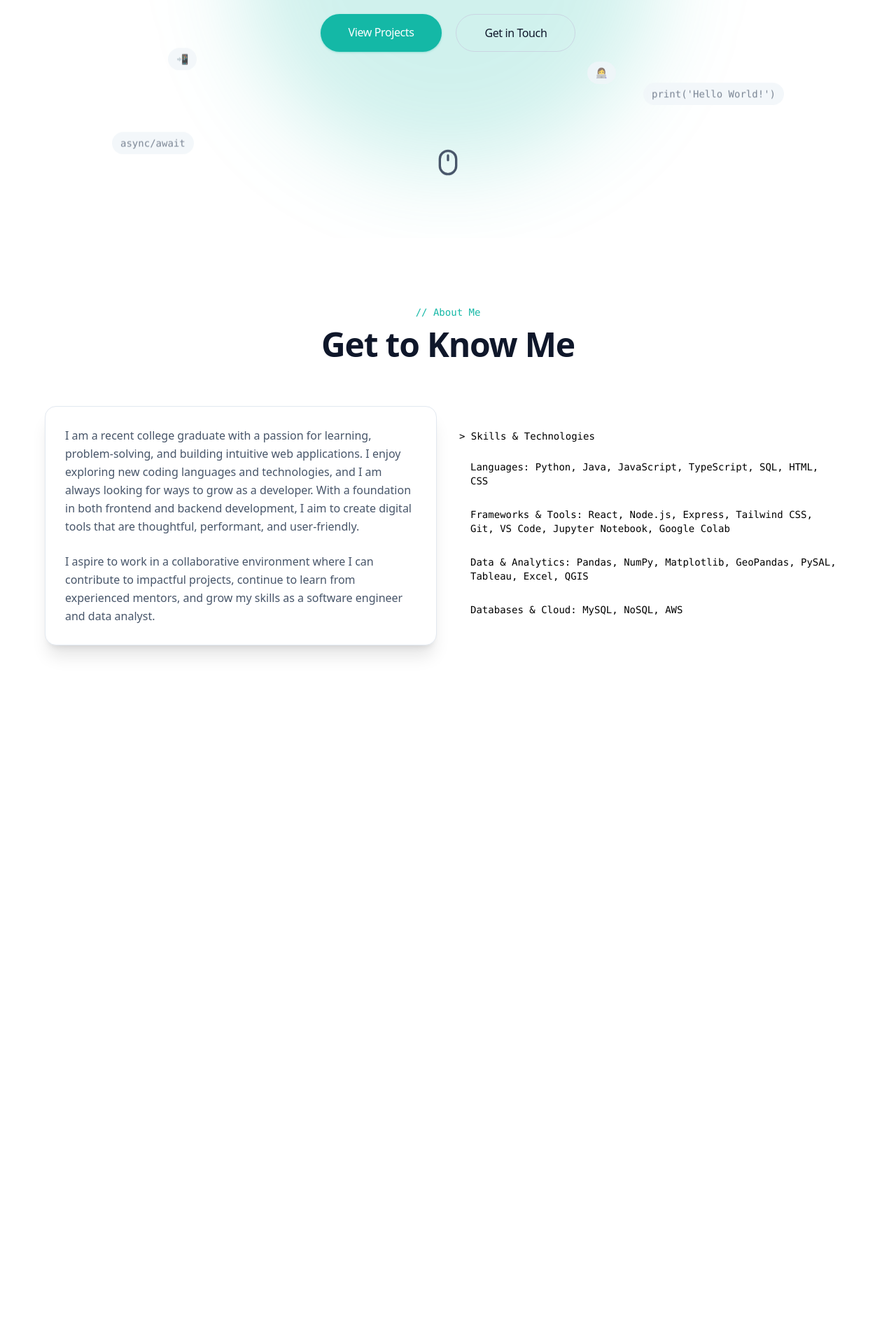
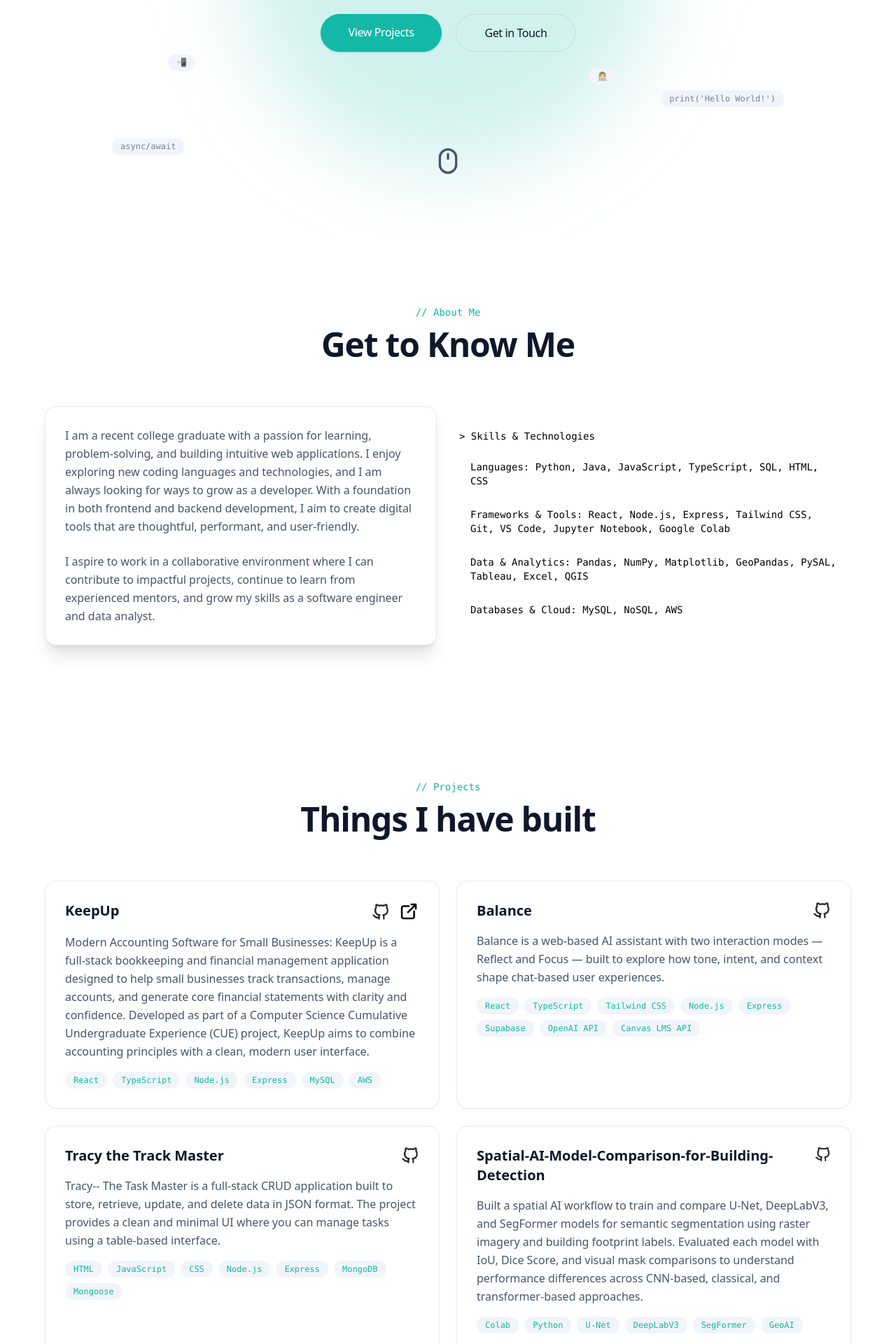
Before and after one commit to julieamononce/julieamon, a React (Vite) app: page / in a window 1280 px wide. Shown: the part 460-2380 px from the top of the page at 70% size. Before the commit the page ends 1478 px from the top, so only its background shows below. Built offline with nearby package versions, Linux system fonts and the light colour scheme.

Commit message:
Style Projects section with chip-styled tech tags and align layout with About

```diff
--- a/src/App.tsx
+++ b/src/App.tsx
@@ -1,6 +1,7 @@
 import Navbar from './components/Navbar'
 import Hero from './components/Hero'
 import About from './components/About'
+import Projects from './components/Projects'
 
 function App() {
   return (
@@ -8,6 +9,7 @@ function App() {
       <Navbar />
       <Hero />
       <About />
+      <Projects />
     </>
   )
 }
--- a/src/components/CodeChip.tsx
+++ b/src/components/CodeChip.tsx
@@ -4,9 +4,21 @@ type Props = {
   text: string;
   className?: string;
   delay?: number;
+  float?: boolean;
 };
 
-const CodeChip = ({ text, className = "", delay = 0 }: Props) => {
+const CodeChip = ({ text, className = "", delay = 0, float = false }: Props) => {
+  const baseClasses =
+    "inline-block font-mono text-xs bg-chip px-3 py-1 rounded-full";
+
+  if (!float) {
+    return (
+      <span aria-hidden className={`${baseClasses} ${className}`}>
+        {text}
+      </span>
+    );
+  }
+
   return (
     <motion.span
       aria-hidden
@@ -17,9 +29,7 @@ const CodeChip = ({ text, className = "", delay = 0 }: Props) => {
         ease: "easeInOut",
         delay,
       }}
-      className={`absolute font-mono text-xs md:text-sm text-muted/70
-                  bg-chip/80 backdrop-blur-sm px-3 py-1.5 rounded-full
-                  pointer-events-none ${className}`}
+      className={`${baseClasses} pointer-events-none ${className}`}
     >
       {text}
     </motion.span>
--- a/src/components/Hero.tsx
+++ b/src/components/Hero.tsx
@@ -3,15 +3,15 @@ import CodeChip from "./CodeChip";
 import { motion } from "motion/react";
 
 const chips = [
-    { text: "<Component />",  className: "top-24 left-30", delay:0 },
-    { text: "✨",  className: "top-45 left-84", delay:-3.4 },
-    { text: "npm run build",  className: "top-32 right-12", delay:-1.2 },
-    { text: "🤖",  className: "top-45 right-60", delay:-1.2 },
-    { text: 'git commit -m "Initial commit"',  className: "top-1/2 left-20", delay:-2.4 },
-    { text: "async/await",  className: "bottom-25 left-40", delay:-3.6 },
-    { text: "📲",  className: "bottom-55 left-60", delay:-3.6 },
-    { text: "👩‍💻",  className: "bottom-50 right-100", delay:-3.4 },
-    { text: "print('Hello World!')",  className: "bottom-45 right-40", delay:-4.8 },
+    { text: "<Component />",  className: "absolute top-24 left-30 text-muted/70", delay:0 },
+    { text: "✨",  className: "absolute top-45 left-84 text-muted/70", delay:-3.4 },
+    { text: "npm run build",  className: "absolute top-32 right-12 text-muted/70", delay:-1.2 },
+    { text: "🤖",  className: "absolute top-45 right-60 text-muted/70", delay:-1.2 },
+    { text: 'git commit -m "Initial commit"',  className: "absolute top-1/2 left-20 text-muted/70", delay:-2.4 },
+    { text: "async/await",  className: "absolute bottom-25 left-40 text-muted/70", delay:-3.6 },
+    { text: "📲",  className: "absolute bottom-55 left-60 text-muted/70", delay:-3.6 },
+    { text: "👩‍💻",  className: "absolute bottom-50 right-100 text-muted/70", delay:-3.4 },
+    { text: "print('Hello World!')",  className: "absolute bottom-45 right-40 text-muted/70", delay:-4.8 },
 ];
 
 const Hero = () => {
@@ -29,7 +29,7 @@ const Hero = () => {
 
             {/* Floating code chips */}
             {chips.map((chip) => (
-                <CodeChip key={chip.text} {...chip} />
+                <CodeChip key={chip.text} float {...chip} />
             ))}
             {/* Centered content */}
             <div className="relative z-10 flex flex-col items-center text-center max-w-3xl gap-6">
--- a/src/components/Navbar.tsx
+++ b/src/components/Navbar.tsx
@@ -5,7 +5,6 @@
 const items = [
     { name: "about", label: "About"},
     { name: "projects", label: "Projects"},
-    { name: "experience", label: "Experience"},
     { name: "contact", label: "Contact"},
 ];
 
--- a/src/components/Projects.tsx
+++ b/src/components/Projects.tsx
@@ -0,0 +1,112 @@
+import {  motion } from "motion/react";
+import externalLinkIcon from "../assets/lucide-external-link.webp";
+import githubIcon from "../assets/github_outline.webp";
+import CodeChip from "./CodeChip";
+
+
+
+interface Project {
+    title: string;
+    description: string;
+    technologies: string[];
+    github?: string;
+    liveDemo?: string;
+}
+
+const projects: Project[] = [
+    {
+        title: "KeepUp",
+        description: "Modern Accounting Software for Small Businesses: KeepUp is a full-stack bookkeeping and financial management application designed to help small businesses track transactions, manage accounts, and generate core financial statements with clarity and confidence. Developed as part of a Computer Science Cumulative Undergraduate Experience (CUE) project, KeepUp aims to combine accounting principles with a clean, modern user interface.",
+        technologies: ["React", "TypeScript", "Node.js", "Express", "MySQL", "AWS"],
+        github: "https://github.com/mcneilkimberly/KeepUp.git",
+        liveDemo: "https://keepupbookkeeping.netlify.app/login"
+    },
+    {
+        title: "Balance",
+        description:"Balance is a web-based AI assistant with two interaction modes — Reflect and Focus — built to explore how tone, intent, and context shape chat-based user experiences.",
+        technologies: ["React", "TypeScript", "Tailwind CSS", "Node.js", "Express", "Supabase", "OpenAI API", "Canvas LMS API"],
+        github: "https://github.com/julieamononce/Balance--Final-Project.git"
+    },
+    {
+        title:"Tracy the Track Master",
+        description:"Tracy-- The Task Master is a full-stack CRUD application built to store, retrieve, update, and delete data in JSON format. The project provides a clean and minimal UI where you can manage tasks using a table-based interface.",
+        technologies: ["HTML", "JavaScript","CSS", "Node.js", "Express", "MongoDB", "Mongoose"],
+        github: "https://github.com/julieamononce/Tracy--The-Track-Master.git"
+    },
+    {
+        title:"Spatial-AI-Model-Comparison-for-Building-Detection",
+        description:"Built a spatial AI workflow to train and compare U-Net, DeepLabV3, and SegFormer models for semantic segmentation using raster imagery and building footprint labels. Evaluated each model with IoU, Dice Score, and visual mask comparisons to understand performance differences across CNN-based, classical, and transformer-based approaches.",
+        technologies: ["Colab", "Python", "U-Net","DeepLabV3", "SegFormer", "GeoAI"],
+        github: "https://github.com/mcneilkimberly/Spatial-AI-Model-Comparison-for-Building-Detection.git"
+    }
+
+]
+
+
+
+const Projects = () => {
+    return(
+        <section id="projects" className="relative py-24 px-6 overflow-hidden">
+            <div className="max-w-6xl mx-auto">
+                <motion.div
+                    initial={{ opacity: 0, y: 30 }}
+                    whileInView={{ opacity: 1, y: 0 }}
+                    viewport={{ once: true }}
+                    transition={{ duration: 0.6 }}
+                    className="text-center mb-16"
+                >
+                    <span className="font-mono text-sm text-accent mb-3 block" >{'// Projects'}</span>
+                    <h2 className="text-4xl md:text-5xl font-bold text-ink tracking-tight"> Things I have built </h2>
+                </motion.div>
+                <div className="grid grid-cols-1 md:grid-cols-2 gap-6 max-w-6xl mx-auto ">
+                    {projects.map((project, index)=>(
+                        <motion.article
+                        key={project.title}
+                        initial={{ opacity: 0, y: 30 }}
+                        whileInView={{ opacity: 1, y: 0 }}
+                        viewport={{ once: true }}
+                        transition={{ duration: 0.6, delay: index * 0.1 }}
+                        className="bg-white rounded-2xl border border-slate-200 p-6 md:p-7 flex flex-col gap-4 hover:shadow-lg hover:-translate-y-1 transition"
+                        >
+                            <div className="flex justify-between items-start gap-4">
+                                <h3 className="text-xl font-bold text-ink hover:text-accent transition-colors ">{project.title}</h3>
+                                <div className="flex items-center gap-3 text-muted">
+                                    {project.github && (
+                                        <a href={project.github}
+                                        target="_blank"
+                                        rel="noopener noreferrer"
+                                        aria-label={`${project.title} GitHub repository`}
+                                        className="hover:opacity-70 transition-opacity"
+                                        >
+                                            <img src={githubIcon} alt="" width={27} height={27} />
+                                        </a>
+                                    )}
+                                    {project.liveDemo && (
+                                        <a href={project.liveDemo}
+                                        target="_blank"
+                                        rel="noopener noreferrer"
+                                        aria-label={`${project.title} Live Demo`}
+                                        className="hover:opacity-70 transition-opacity"
+                                        >
+                                            <img src={externalLinkIcon} alt="" width={30} height={30} />
+                                        </a>
+                                    )}
+                                </div>
+                            </div>
+                            <p className="text-muted leading-relaxed">
+                                {project.description}
+                            </p>
+                            <div className="flex flex-wrap gap-2">
+                                {project.technologies.map((tech) => (
+                                    <CodeChip key={tech} text={tech} className="text-accent" />
+                                ))}
+                            </div>
+                        </motion.article>
+                    ))}
+                </div>
+            </div>
+        </section>
+    )
+}
+
+export default Projects;
```
Also changed, not shown: src/assets/github_outline.webp (added), src/assets/lucide-external-link.webp (added).
